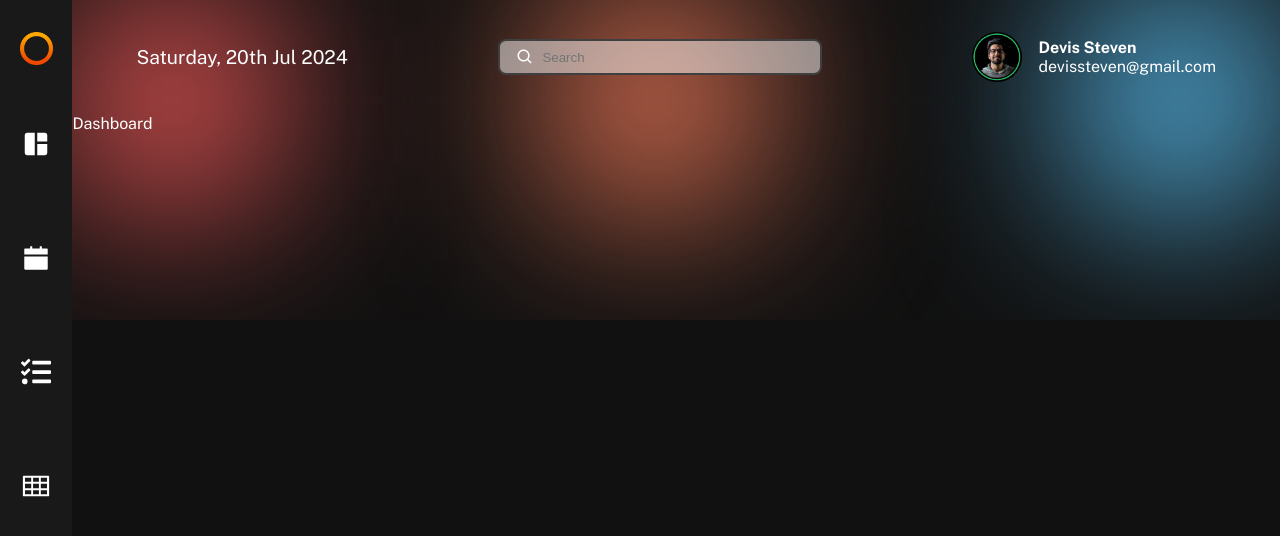
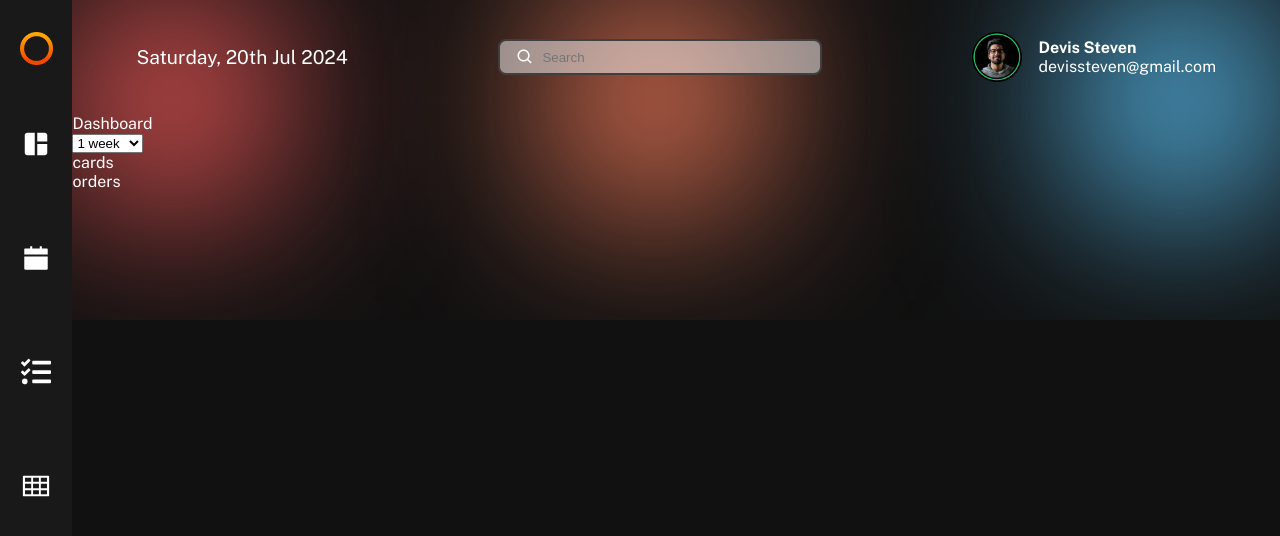
Before and after one commit to upadhyayaditi/Admin-Dashbaord, a React (Vite) app: page /dashboard in a window 1280 px wide. Shown: the top 536 px of the page. Built offline with nearby package versions, Linux system fonts and the light colour scheme.

Commit message:
head and options of the dashboard is completed

```diff
--- a/src/pages/Dashboard/Dashboard.jsx
+++ b/src/pages/Dashboard/Dashboard.jsx
@@ -2,8 +2,30 @@
 
 const Dashboard = () => {
   return (
-    <div>
-      Dashboard
+    <div className={css.container}>
+      <div className={css.dashboard}>
+        <div className={css.dashboardHead}>
+          <div className={css.head}>
+            <span>Dashboard</span>
+
+            <div className={css.durationButton}>
+              <select>
+                <option value="">1 week</option>
+                <option value="">1 month</option>
+                <option value="">1 year</option>
+              </select>
+            </div>
+
+            <div className={css.cards}>
+              cards
+            </div>
+          </div>
+        </div>
+      </div>
+
+      <div className={css.orders}>
+        orders
+      </div>
     </div>
   )
 }
```
